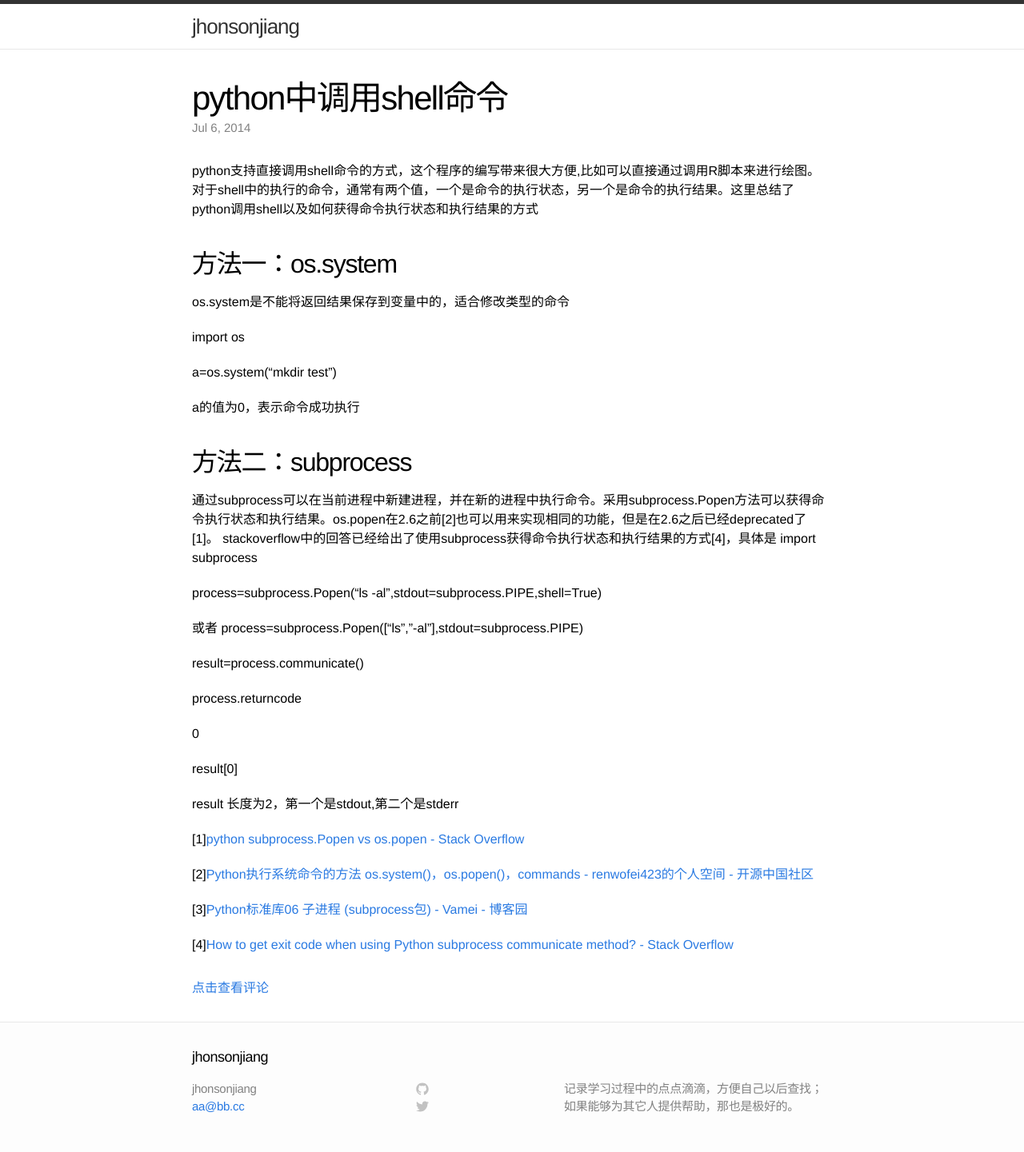
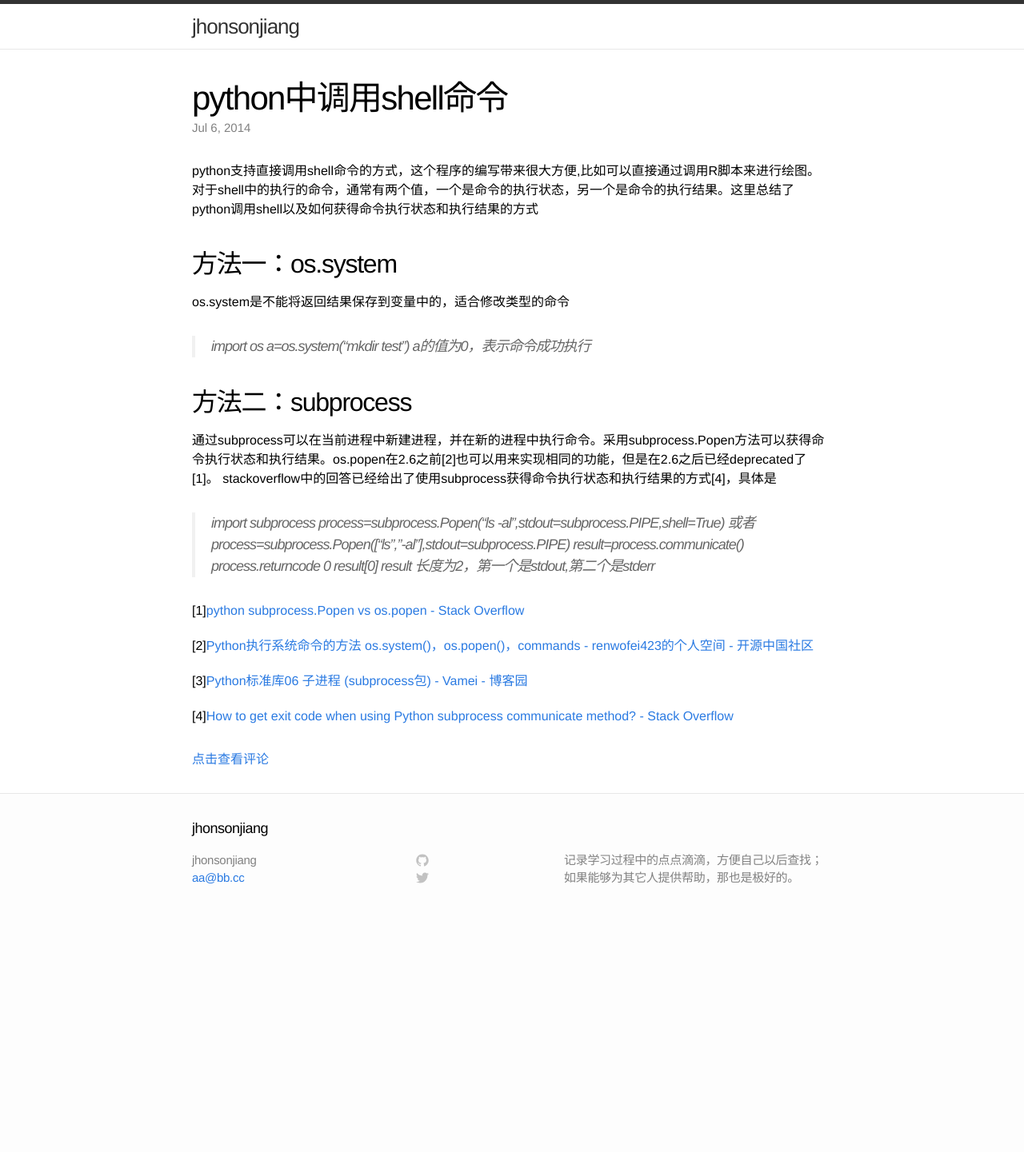
Before and after one commit to jue-jiang/jue-jiang.github.io, a Jekyll site: the page built from _posts/2014-07-06-python中调用shell命令.md, in a window 1280 px wide. Shown: the whole page at 80% size. Built offline with Jekyll 4.4.1, drawn with Linux system fonts in a browser that asks for light colours; after the commit the page ends 1155 px from its top, so only the background shows below that.

```diff
--- a/_posts/2014-07-06-python中调用shell命令.md
+++ b/_posts/2014-07-06-python中调用shell命令.md
@@ -1,8 +1,8 @@
 ---
 published: true
 layout: post
-title:  python中调用shell命令
-date:   2014-07-06 20:24
+title: python中调用shell命令
+date: "2014-07-06 20:24"
 categories: jekyll update
 ---
 
@@ -11,32 +11,20 @@ python支持直接调用shell命令的方式，这个程序的编写带来很大
 ##方法一：os.system
 os.system是不能将返回结果保存到变量中的，适合修改类型的命令
 
-
-import os
-
-
+> import os
 a=os.system("mkdir test")
-
-
 a的值为0，表示命令成功执行
 
 ##方法二：subprocess
 通过subprocess可以在当前进程中新建进程，并在新的进程中执行命令。采用subprocess.Popen方法可以获得命令执行状态和执行结果。os.popen在2.6之前[2]也可以用来实现相同的功能，但是在2.6之后已经deprecated了[1]。
 stackoverflow中的回答已经给出了使用subprocess获得命令执行状态和执行结果的方式[4]，具体是
-import subprocess
-
+> import subprocess
 process=subprocess.Popen("ls -al",stdout=subprocess.PIPE,shell=True)
-
 或者 process=subprocess.Popen(["ls","-al"],stdout=subprocess.PIPE)
-
 result=process.communicate()
-
 process.returncode
-
 0
-
 result[0]
-
 result 长度为2，第一个是stdout,第二个是stderr
 
 [1][python subprocess.Popen vs os.popen - Stack Overflow](http://stackoverflow.com/questions/17916876/python-subprocess-popen-vs-os-popen)
```
